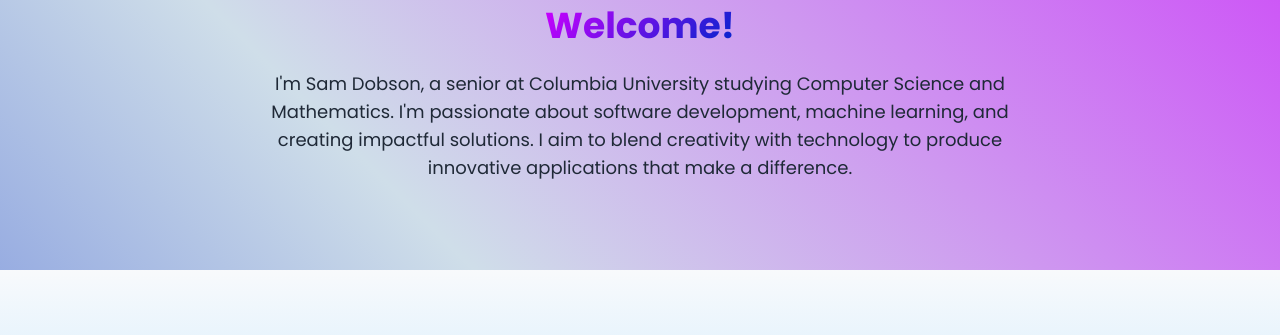
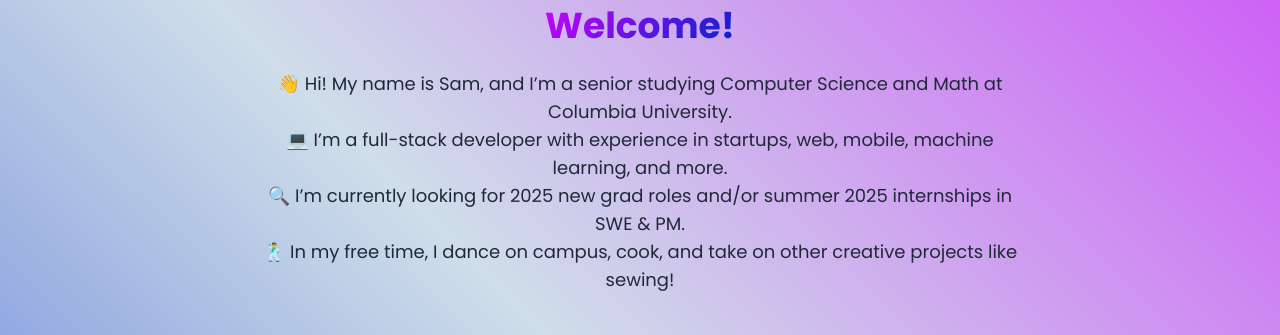
Before and after one commit to samdobson28/personal-website, a Next.js app: page / in a window 1280 px wide. Shown: the part 322-657 px from the top of the page. Built offline with nearby package versions, Linux system fonts and the light colour scheme.

Commit message:
welcome section update

```diff
--- a/src/app/page.tsx
+++ b/src/app/page.tsx
@@ -77,11 +77,17 @@
         />
         <h2 className="section-title">Welcome!</h2>
         <p className="section-content max-w-3xl">
-          I&apos;m Sam Dobson, a senior at Columbia University studying Computer
-          Science and Mathematics. I&apos;m passionate about software
-          development, machine learning, and creating impactful solutions. I aim
-          to blend creativity with technology to produce innovative applications
-          that make a difference.
+          👋 Hi! My name is Sam, and I’m a senior studying Computer Science and
+          Math at Columbia University.
+          <br />
+          💻 I’m a full-stack developer with experience in startups, web,
+          mobile, machine learning, and more.
+          <br />
+          🔍 I’m currently looking for 2025 new grad roles and/or summer 2025
+          internships in SWE & PM.
+          <br />
+          🕺 In my free time, I dance on campus, cook, and take on other
+          creative projects like sewing!
         </p>
       </section>
 
```
